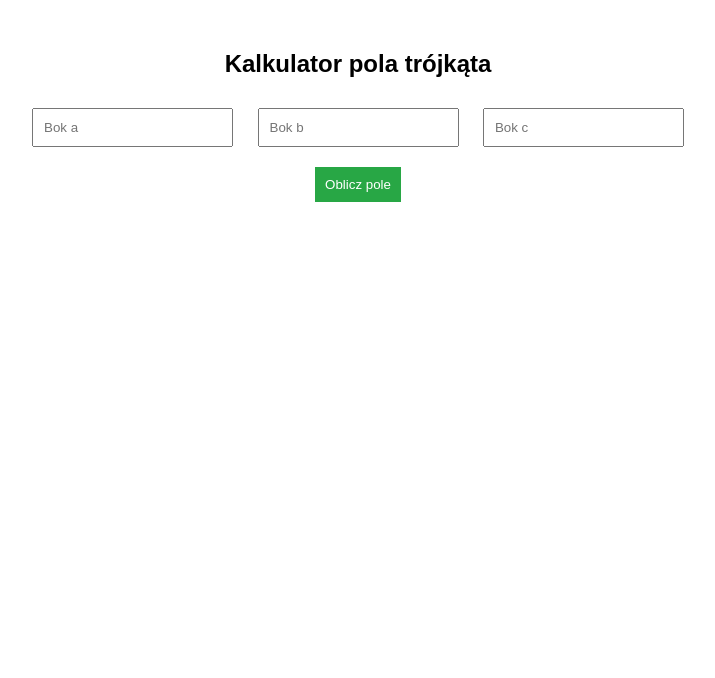
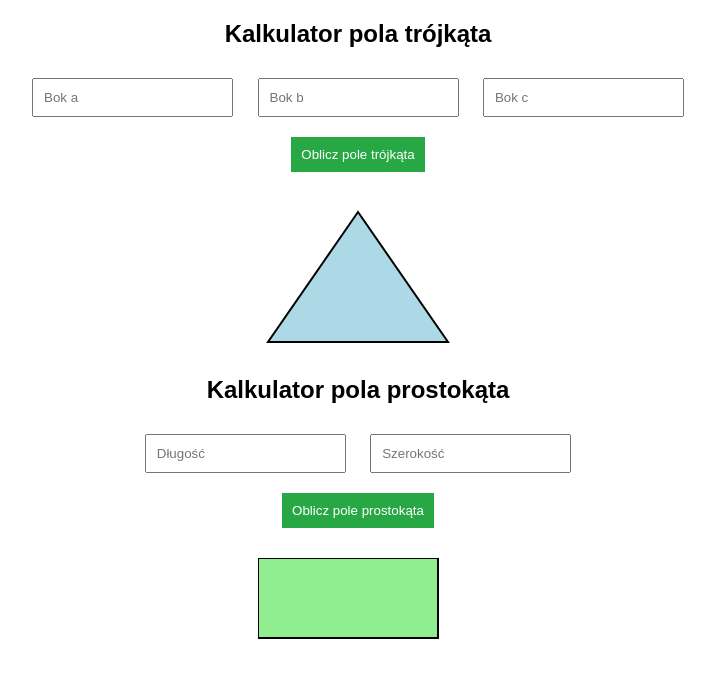
Before and after one commit to XiNIWO/WiAI, a plain HTML site: page index.html in a window 1280 px wide. Shown: the whole page, without its empty margins (282-997 px from the left). Drawn offline with Linux system fonts and the light colour scheme.

Commit message:
Update index.html

```diff
--- a/index.html
+++ b/index.html
@@ -3,12 +3,12 @@
 <head>
     <meta charset="UTF-8">
     <meta name="viewport" content="width=device-width, initial-scale=1.0">
-    <title>Kalkulator pola trójkąta</title>
+    <title>Kalkulator pola</title>
     <style>
         body {
             font-family: Arial, sans-serif;
             text-align: center;
-            margin-top: 50px;
+            margin-top: 20px;
         }
         input, button {
             margin: 10px;
@@ -24,21 +24,51 @@
             margin-top: 10px;
             font-weight: bold;
         }
+        .calculator {
+            margin: 20px;
+        }
+        .figure {
+            margin-top: 20px;
+        }
     </style>
 </head>
 <body>
 
 <h2>Kalkulator pola trójkąta</h2>
-<input type="number" id="a" placeholder="Bok a">
-<input type="number" id="b" placeholder="Bok b">
-<input type="number" id="c" placeholder="Bok c">
-<br>
-<button onclick="obliczPole()">Oblicz pole</button>
-<div class="result" id="wynik"></div>
+<div class="calculator">
+    <input type="number" id="a" placeholder="Bok a">
+    <input type="number" id="b" placeholder="Bok b">
+    <input type="number" id="c" placeholder="Bok c">
+    <br>
+    <button onclick="obliczPoleTrojkata()">Oblicz pole trójkąta</button>
+    <div class="result" id="wynikTrojkat"></div>
+</div>
+
+<!-- Grafika trójkąta -->
+<div class="figure">
+    <svg width="200" height="150">
+        <polygon points="100,10 10,140 190,140" style="fill:lightblue;stroke:black;stroke-width:2" />
+    </svg>
+</div>
+
+<h2>Kalkulator pola prostokąta</h2>
+<div class="calculator">
+    <input type="number" id="dlugosc" placeholder="Długość">
+    <input type="number" id="szerokosc" placeholder="Szerokość">
+    <br>
+    <button onclick="obliczPoleProstokata()">Oblicz pole prostokąta</button>
+    <div class="result" id="wynikProstokat"></div>
+</div>
+
+<!-- Grafika prostokąta -->
+<div class="figure">
+    <svg width="200" height="100">
+        <rect width="180" height="80" style="fill:lightgreen;stroke:black;stroke-width:2" />
+    </svg>
+</div>
 
 <script>
-function obliczPole() {
-    // Pobiera wartość wprowadzoną przez użytkownika w polu a i konwertuje ją na liczbę zmiennoprzecinkową
+function obliczPoleTrojkata() {
     var a = parseFloat(document.getElementById('a').value);
     var b = parseFloat(document.getElementById('b').value);
     var c = parseFloat(document.getElementById('c').value);
@@ -46,9 +76,21 @@ function obliczPole() {
     if (a && b && c && a + b > c && a + c > b && b + c > a) {
         var s = (a + b + c) / 2;
         var pole = Math.sqrt(s * (s - a) * (s - b) * (s - c));
-        document.getElementById('wynik').textContent = "Pole: " + pole.toFixed(2);//Zaokrągla wynik do dwóch miejsc po przecinku.
+        document.getElementById('wynikTrojkat').textContent = "Pole trójkąta: " + pole.toFixed(2);//zaokragla do 2 miejsca po przecinku
     } else {
-        document.getElementById('wynik').textContent = "Niepoprawne dane.";
+        document.getElementById('wynikTrojkat').textContent = "Niepoprawne dane.";
+    }
+}
+
+function obliczPoleProstokata() {
+    var dlugosc = parseFloat(document.getElementById('dlugosc').value);
+    var szerokosc = parseFloat(document.getElementById('szerokosc').value);
+
+    if (dlugosc && szerokosc) {
+        var pole = dlugosc * szerokosc;
+        document.getElementById('wynikProstokat').textContent = "Pole prostokąta: " + pole.toFixed(2);//zaokragla do 2 miejsca po przecinku
+    } else {
+        document.getElementById('wynikProstokat').textContent = "Niepoprawne dane.";
     }
 }
 </script>
```
